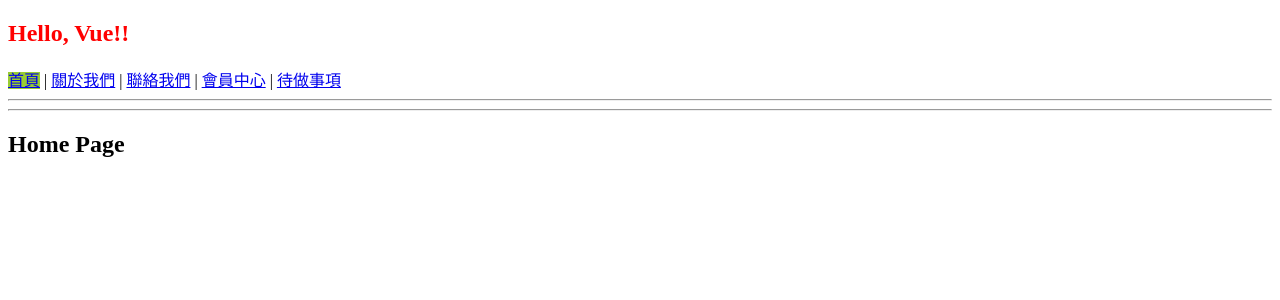
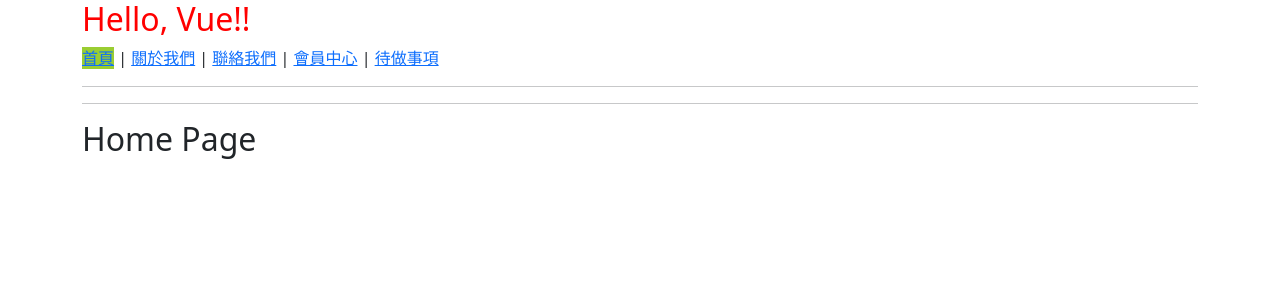
Before and after one commit to HsiaoHungWang/vue-ojtm, a Vue app: page /home in a window 1280 px wide. Shown: the top 300 px of the page. Built offline with nearby package versions, Linux system fonts and the light colour scheme.

Commit message:
下載及引用Bootstrap

```diff
--- a/package.json
+++ b/package.json
@@ -9,6 +9,8 @@
     "preview": "vite preview"
   },
   "dependencies": {
+    "bootstrap": "^5.3.7",
+    "bootstrap-icons": "^1.13.1",
     "vue": "^3.5.13",
     "vue-router": "^4.5.1"
   },
--- a/src/App.vue
+++ b/src/App.vue
@@ -1,4 +1,7 @@
 <script setup>
+import 'bootstrap/dist/css/bootstrap.css'
+import 'bootstrap/dist/js/bootstrap.js'
+import 'bootstrap-icons/font/bootstrap-icons.css'
 
 import ApiStyle from './components/ApiStyle.vue';
 import BindingComponent from './components/BindingComponent.vue';
@@ -19,6 +22,7 @@ import HomeView from './views/HomeView.vue';
 </script>
 
 <template>
+  <div class="container">
     <h2 id="apph2">Hello, Vue!!</h2>
     <!-- <RouterLink to="/">首頁</RouterLink> |
   <RouterLink to="/about_ispan">關於我們</RouterLink> |
@@ -50,6 +54,7 @@ import HomeView from './views/HomeView.vue';
   <CountComponent></CountComponent>
   <BindingComponent></BindingComponent>
   <BindingDemo></BindingDemo> -->
+  </div>
 </template>
 
 <style scoped>
```
Also changed, not shown: 1 other file (tests, documents, lock files or other folders). Lines whose indentation alone changed are shown as unchanged.
